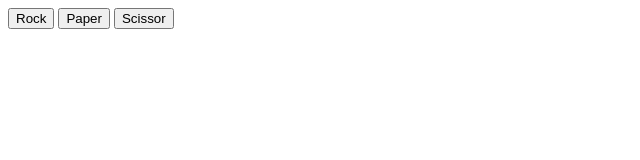
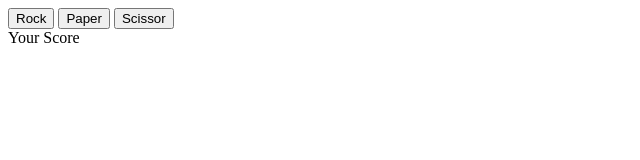
Before and after one commit to Mudit-morningstar/rock-paper-scissor, a plain HTML site: page index.html in a window 1280 px wide. Shown: the full height of the page, 0-640 px from the left. Drawn offline with Linux system fonts and the light colour scheme.

Commit message:
made ui a little better

```diff
--- a/index.html
+++ b/index.html
@@ -11,6 +11,7 @@
     <button class="paper">Paper</button>
     <button class="scissor">Scissor</button>
     <div class="score"></div>
+    <div>Your Score</div>
     <div class="result"></div>
 </body>
 </html>
```
